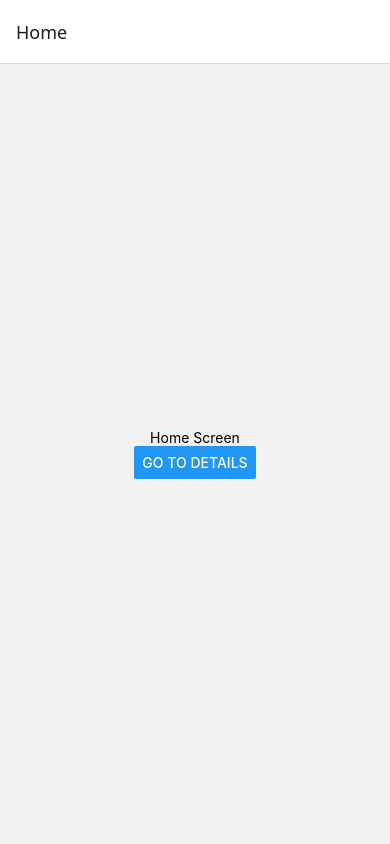
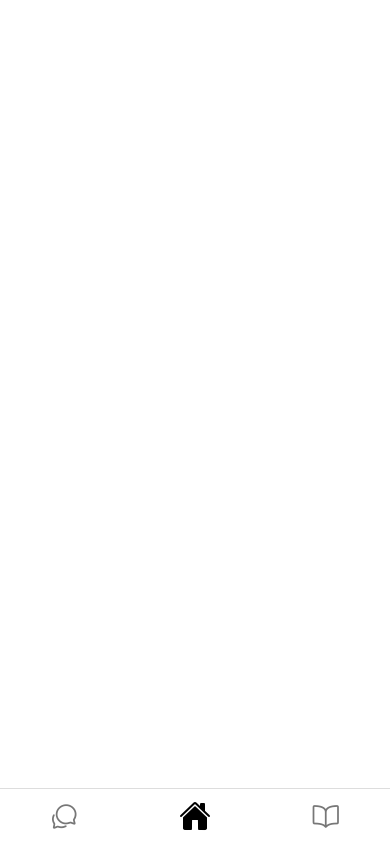
Before and after one commit to BenjaminSoYH/us-dh25, a React Native app: screen / in a window 390 px wide. Built offline with nearby package versions, Linux system fonts and the light colour scheme.

Commit message:
editing frontend but needs much revisions

```diff
--- a/App.tsx
+++ b/App.tsx
@@ -1,19 +1,12 @@
 import * as React from 'react';
 import { NavigationContainer } from '@react-navigation/native';
-import { createNativeStackNavigator } from '@react-navigation/native-stack';
-
-import HomeScreen from './screens/HomeScreen';
-import DetailsScreen from './screens/JournalScreen';
-
-const Stack = createNativeStackNavigator();
+import AppNavigator from './navigation/AppNavigator';
 
 export default function App() {
   return (
     <NavigationContainer>
-      <Stack.Navigator initialRouteName="Home">
-        <Stack.Screen name="Home" component={HomeScreen} />
-        <Stack.Screen name="Details" component={DetailsScreen} />
-      </Stack.Navigator>
+      {/* AppNavigator should contain your tab/stack setup (e.g., bottom tabs) */}
+      <AppNavigator />
     </NavigationContainer>
   );
 }
--- /dev/null
+++ b/navigation/AppNavigator.tsx
@@ -0,0 +1,40 @@
+import React from "react";
+import { View, TouchableOpacity, StyleSheet } from "react-native";
+import Ionicons from "@expo/vector-icons/Ionicons";
+
+export default function AppNavigator() {
+  return (
+    <View style={styles.container}>
+      {/* Question Icon */}
+      <TouchableOpacity>
+        <Ionicons name="chatbubbles-outline" size={28} color="#777" />
+      </TouchableOpacity>
+
+      {/* Home Icon */}
+      <TouchableOpacity>
+        <Ionicons name="home" size={32} color="#000" />
+      </TouchableOpacity>
+
+      {/* Journal Icon */}
+      <TouchableOpacity>
+        <Ionicons name="book-outline" size={28} color="#777" />
+      </TouchableOpacity>
+    </View>
+  );
+}
+
+const styles = StyleSheet.create({
+  container: {
+    flexDirection: "row",
+    justifyContent: "space-around",
+    alignItems: "center",
+    backgroundColor: "#fff",
+    paddingVertical: 10,
+    borderTopWidth: 1,
+    borderTopColor: "#ddd",
+    position: "absolute",
+    bottom: 0,
+    left: 0,
+    right: 0,
+  },
+});
```
Also changed, not shown: package.json (+5 -3 lines), navigation/AuthNavigator.tsx (added), navigation/CoupleNavigator.tsx (added), 2 other files (tests, documents, lock files or other folders).
